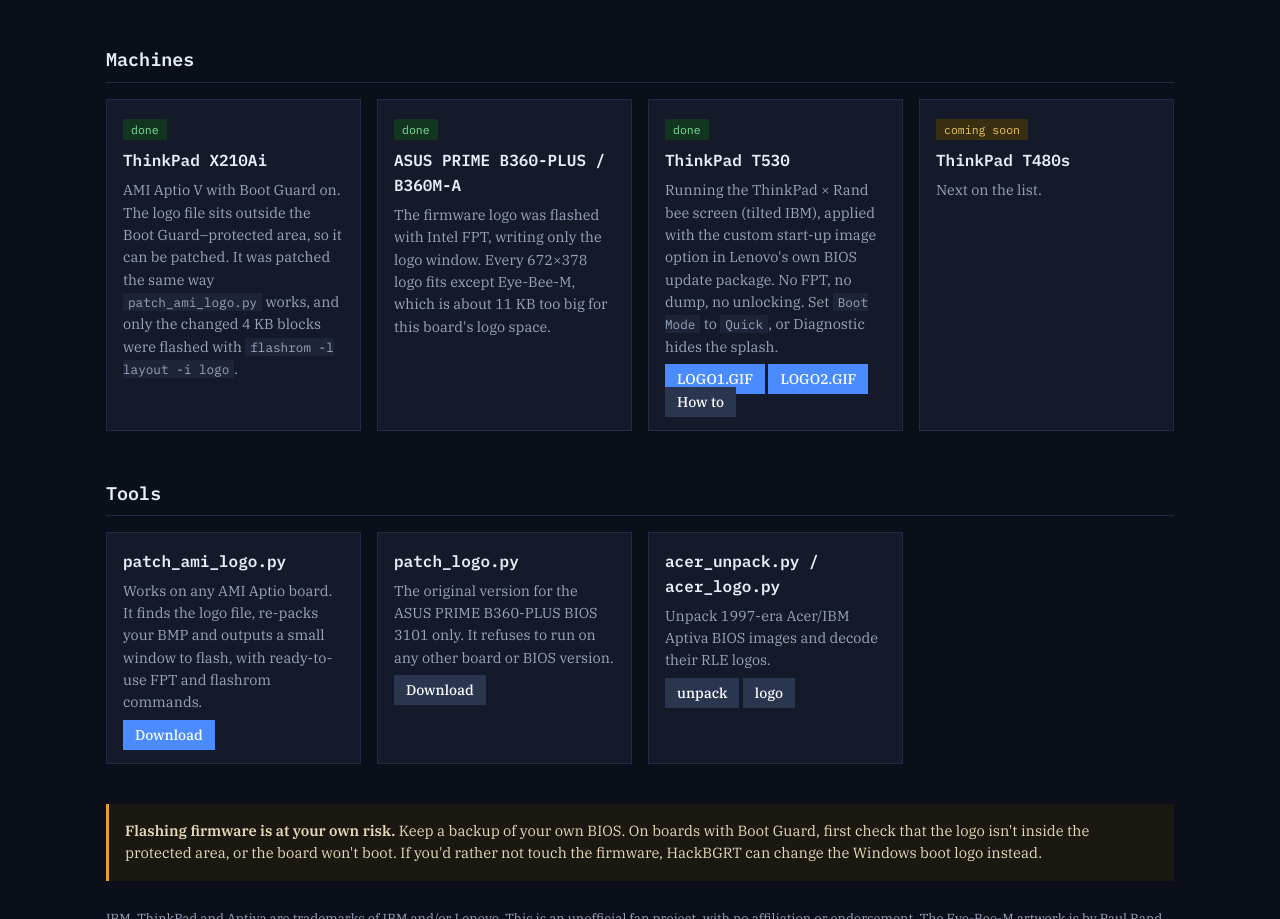
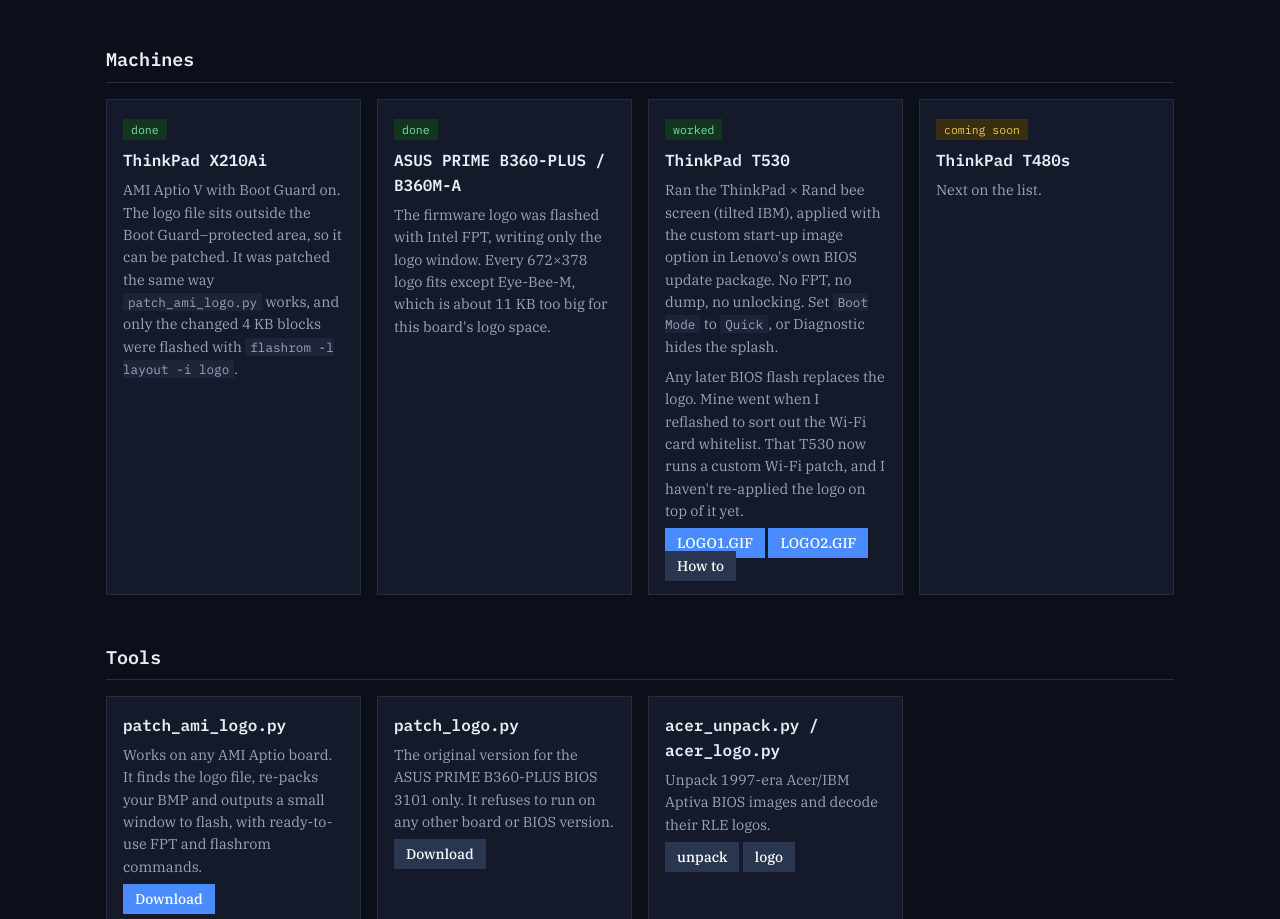
Before and after one commit to syntaxapproval/ibm-boot-logos, a plain HTML site: page index.html in a window 1280 px wide. Shown: the part 6786-7705 px from the top of the page. Drawn offline with Linux system fonts and the light colour scheme.

Commit message:
T530: note that a later BIOS reflash removes the logo
The logo ran on the T530, but reflashing to sort out the Wi-Fi card
whitelist put Lenovo's stock screen back. That machine now runs a custom
Wi-Fi patch and the logo has not been re-applied. Say so on the machine
card and in the README, and add the trap to HELP.md and the kit README.

```diff
--- a/index.html
+++ b/index.html
@@ -262,7 +262,7 @@
   <div class="machines">
     <div class="machine"><span class="tag done">done</span><h3>ThinkPad X210Ai</h3><p>AMI Aptio V with Boot Guard on. The logo file sits outside the Boot Guard–protected area, so it can be patched. It was patched the same way <code>patch_ami_logo.py</code> works, and only the changed 4 KB blocks were flashed with <code>flashrom -l layout -i logo</code>.</p></div>
     <div class="machine"><span class="tag done">done</span><h3>ASUS PRIME B360-PLUS / B360M-A</h3><p>The firmware logo was flashed with Intel FPT, writing only the logo window. Every 672×378 logo fits except Eye-Bee-M, which is about 11 KB too big for this board's logo space.</p></div>
-    <div class="machine"><span class="tag done">done</span><h3>ThinkPad T530</h3><p>Running the ThinkPad × Rand bee screen (tilted IBM), applied with the custom start-up image option in Lenovo's own BIOS update package. No FPT, no dump, no unlocking. Set <code>Boot Mode</code> to <code>Quick</code>, or Diagnostic hides the splash.</p><p style="margin-top:10px"><a class="btn" href="logos/thinkpad-bee-ibm-tilted/t530/LOGO1.GIF" download>LOGO1.GIF</a> <a class="btn" href="logos/thinkpad-bee-ibm-tilted/t530/LOGO2.GIF" download>LOGO2.GIF</a> <a class="btn alt" href="logos/thinkpad-bee-ibm-tilted/t530/README.txt">How to</a></p></div>
+    <div class="machine"><span class="tag done">worked</span><h3>ThinkPad T530</h3><p>Ran the ThinkPad × Rand bee screen (tilted IBM), applied with the custom start-up image option in Lenovo's own BIOS update package. No FPT, no dump, no unlocking. Set <code>Boot Mode</code> to <code>Quick</code>, or Diagnostic hides the splash.</p><p style="margin-top:8px">Any later BIOS flash replaces the logo. Mine went when I reflashed to sort out the Wi-Fi card whitelist. That T530 now runs a custom Wi-Fi patch, and I haven't re-applied the logo on top of it yet.</p><p style="margin-top:10px"><a class="btn" href="logos/thinkpad-bee-ibm-tilted/t530/LOGO1.GIF" download>LOGO1.GIF</a> <a class="btn" href="logos/thinkpad-bee-ibm-tilted/t530/LOGO2.GIF" download>LOGO2.GIF</a> <a class="btn alt" href="logos/thinkpad-bee-ibm-tilted/t530/README.txt">How to</a></p></div>
     <div class="machine"><span class="tag soon">coming soon</span><h3>ThinkPad T480s</h3><p>Next on the list.</p></div>
   </div>
 
```
Also changed, not shown: logos/thinkpad-bee-ibm-tilted/t530/README.txt, 2 other files.
